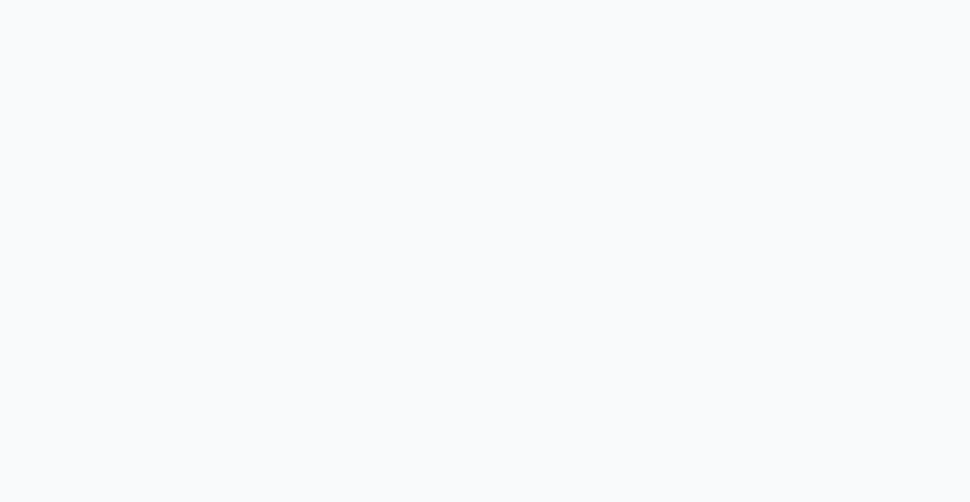
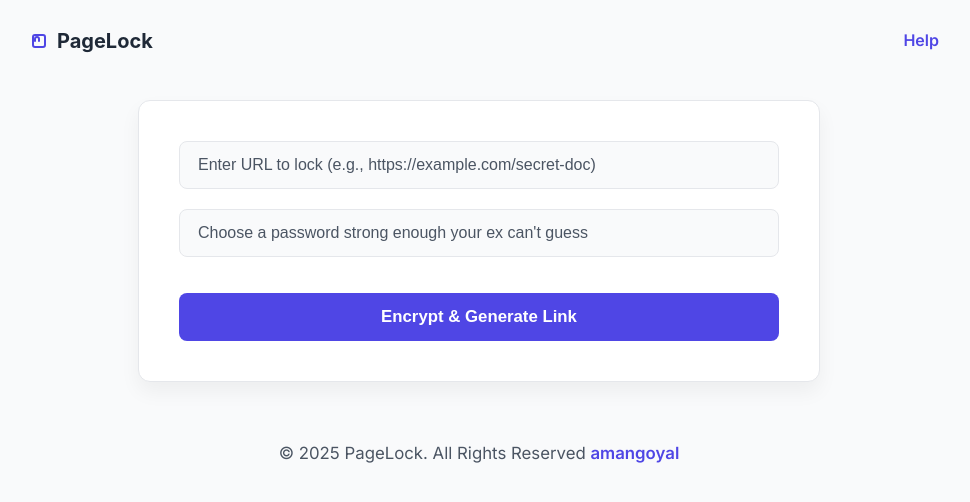
Before and after one commit to goyal-aman/pagelock, a React (Create React App) app: page / in a window 1280 px wide. Shown: the top 502 px of the page, without its empty margins (161-1131 px from the left). Built offline with nearby package versions, Linux system fonts and the light colour scheme.

Commit message:
feat: integrate components and routing into App.js

```diff
--- a/src/App.js
+++ b/src/App.js
@@ -1,9 +1,49 @@
-import './App.css'; // Keep this for now, will be populated with new CSS later
+import React, { useState, useEffect } from 'react';
+import './App.css';
+import Header from './components/Header';
+import Footer from './components/Footer';
+import CreateLink from './components/CreateLink';
+import DecryptLink from './components/DecryptLink';
+import AboutModal from './components/AboutModal';
 
 function App() {
+  const [showAboutModal, setShowAboutModal] = useState(false);
+  const [isDecryptView, setIsDecryptView] = useState(false);
+
+  useEffect(() => {
+    const handleHashChange = () => {
+      setIsDecryptView(window.location.hash.substring(1).length > 0);
+    };
+
+    window.addEventListener('hashchange', handleHashChange);
+    window.addEventListener('load', handleHashChange);
+    handleHashChange(); // Call on initial load as well
+
+    return () => {
+      window.removeEventListener('hashchange', handleHashChange);
+      window.removeEventListener('load', handleHashChange);
+    };
+  }, []);
+
+  const handleAboutClick = (e) => {
+    e.preventDefault();
+    setShowAboutModal(true);
+  };
+
+  const handleCloseAboutModal = () => {
+    setShowAboutModal(false);
+  };
+
   return (
     <div className="App">
-      {/* Content will go here */}
+      <Header onAboutClick={handleAboutClick} />
+      <main className="page-content">
+        <div className="main-container">
+          {isDecryptView ? <DecryptLink /> : <CreateLink />}
+        </div>
+      </main>
+      <Footer />
+      <AboutModal isOpen={showAboutModal} onClose={handleCloseAboutModal} />
     </div>
   );
 }
```
